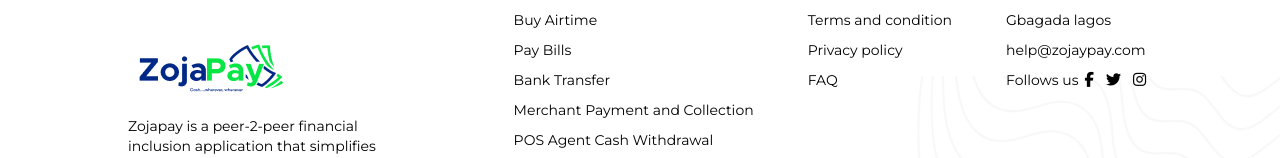
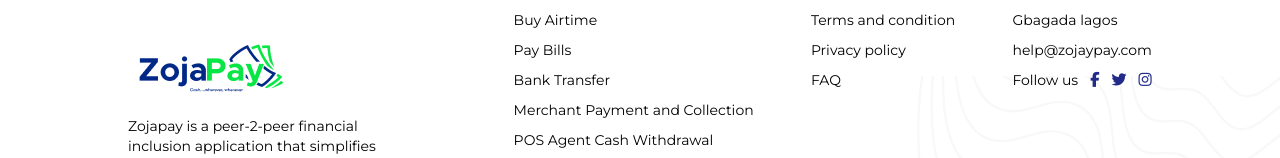
Before and after one commit to Zojatech/Ambassador, a React (Vite) app: page / in a window 1280 px wide. Shown: the part 5823-5981 px from the top of the page. Built offline with nearby package versions, Linux system fonts and the light colour scheme.

Commit message:
minor fixes on footer social links

```diff
--- a/src/components/Faqs/index.jsx
+++ b/src/components/Faqs/index.jsx
@@ -4,7 +4,6 @@ import { AiOutlinePlusCircle } from 'react-icons/ai';
 import { BsDashCircle } from 'react-icons/bs';
 
 const Faqs = () => {
-  const [open, setOpen] = useState(false);
   const [accordionId, setAccordionId] = useState(null);
 
   const handleAccordion = (index) => {
--- a/src/components/Footer.js/index.jsx
+++ b/src/components/Footer.js/index.jsx
@@ -60,25 +60,16 @@ const Footer = () => {
               <ul className='mt-2.5 flex flex-col gap-2.5'>
                 <li>Gbagada lagos</li>
                 <li>help@zojaypay.com</li>
-                <li>
-                  Follows us
-                  <a
-                    href='/#'
-                    className='text-black-500 dark:hover:text-blue hover:text-blue-900'
-                  >
-                    <i className='fa-brands fa-facebook-f  mx-[6px] text-[15px]'></i>
+                <li className='flex gap-3'>
+                  Follow us
+                  <a href='/#' className='text-primary'>
+                    <i className='fa-brands fa-facebook-f text-[15px]'></i>
                   </a>
-                  <a
-                    href='/#'
-                    className='text-black-500 dark:hover:text-blue hover:text-blue-900'
-                  >
-                    <i className='fa-brands fa-twitter mx-1.5 text-[15px]'></i>
+                  <a href='/#' className='text-primary'>
+                    <i className='fa-brands fa-twitter text-[15px]'></i>
                   </a>
-                  <a
-                    href='/#'
-                    className='text-black-500 dark:hover:text-blue hover:text-blue-900'
-                  >
-                    <i className='fa-brands fa-instagram  mx-[6px] text-[15px]'></i>
+                  <a href='/#' className='text-primary'>
+                    <i className='fa-brands fa-instagram  text-[15px]'></i>
                   </a>
                 </li>
               </ul>
```
